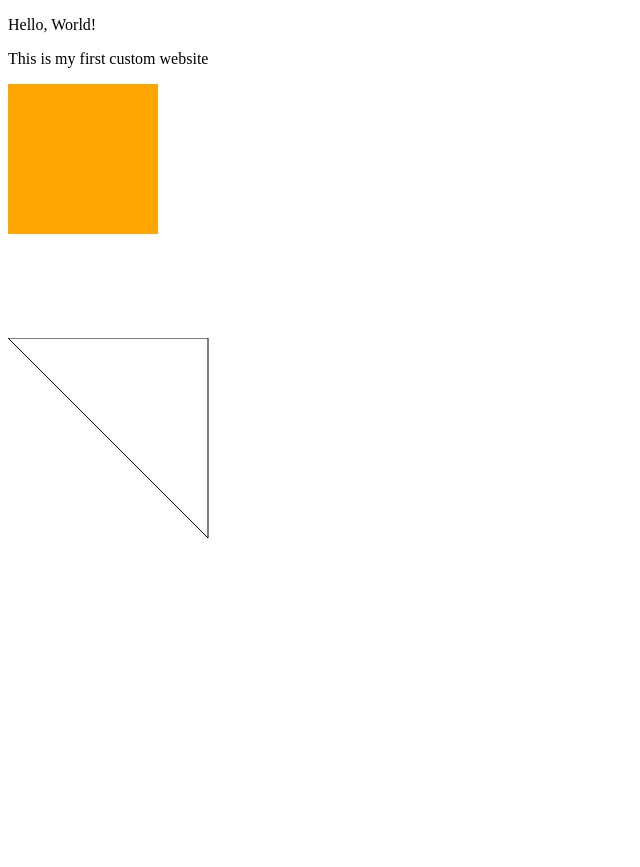
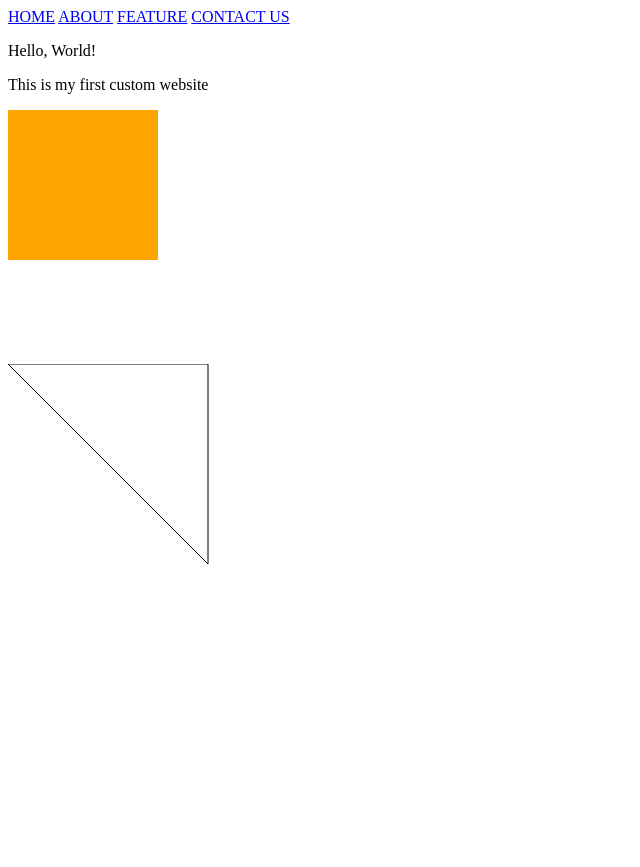
Before and after one commit to noelao/noelao.github.io, a plain HTML site: page index.html in a window 1280 px wide. Shown: the whole page, without its empty margins (0-640 px from the left). Drawn offline with Linux system fonts and the light colour scheme.

Commit message:
Update
update link

```diff
--- a/index.html
+++ b/index.html
@@ -6,6 +6,12 @@
         </title>
     </head>
     <body>
+        <div>
+            <a href="index.html">HOME</a>
+            <a href="about.html">ABOUT</a>
+            <a href="feature.html">FEATURE</a>
+            <a href="contact.html">CONTACT US</a>
+        </div>
         <p>
             Hello, World!
         </p>
```
